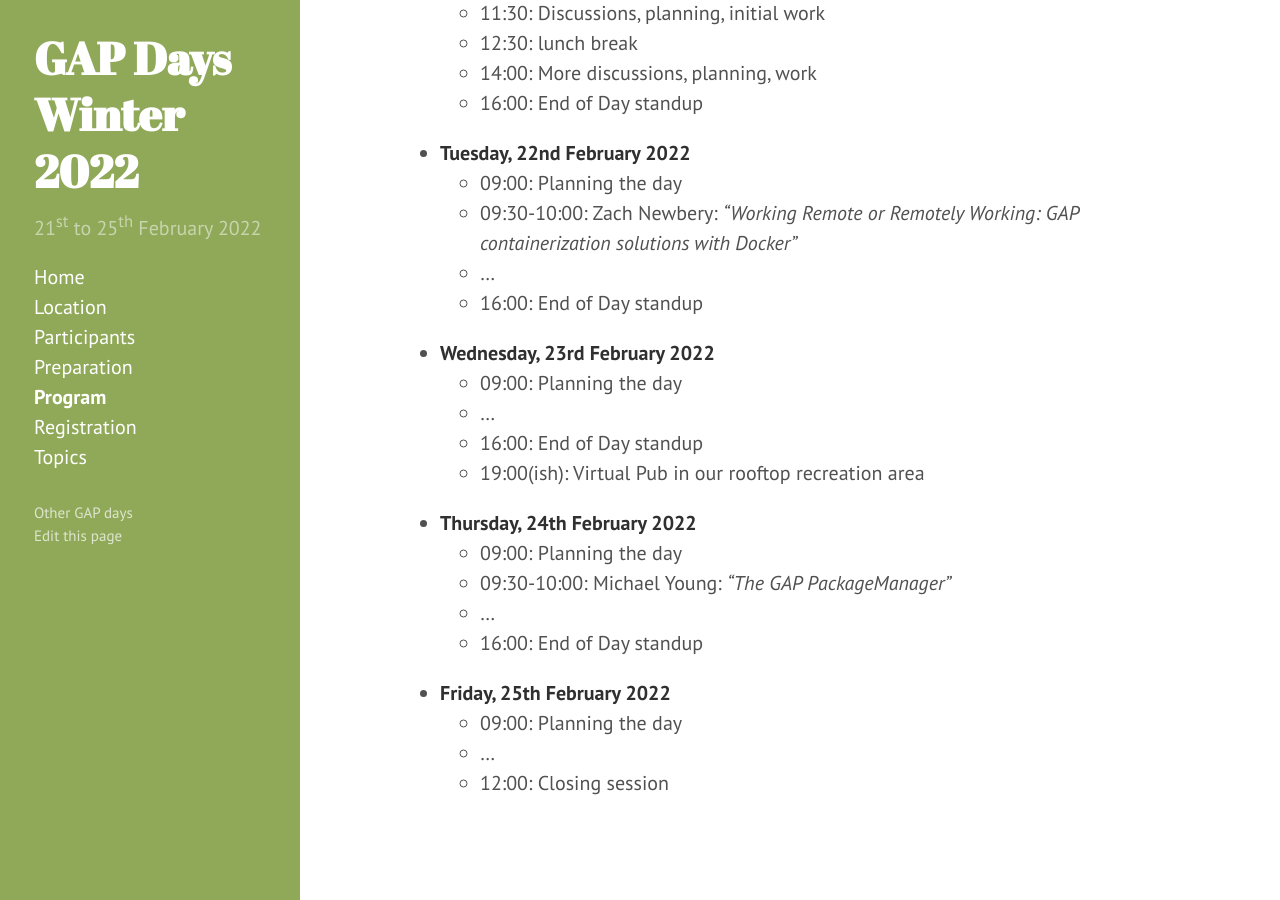
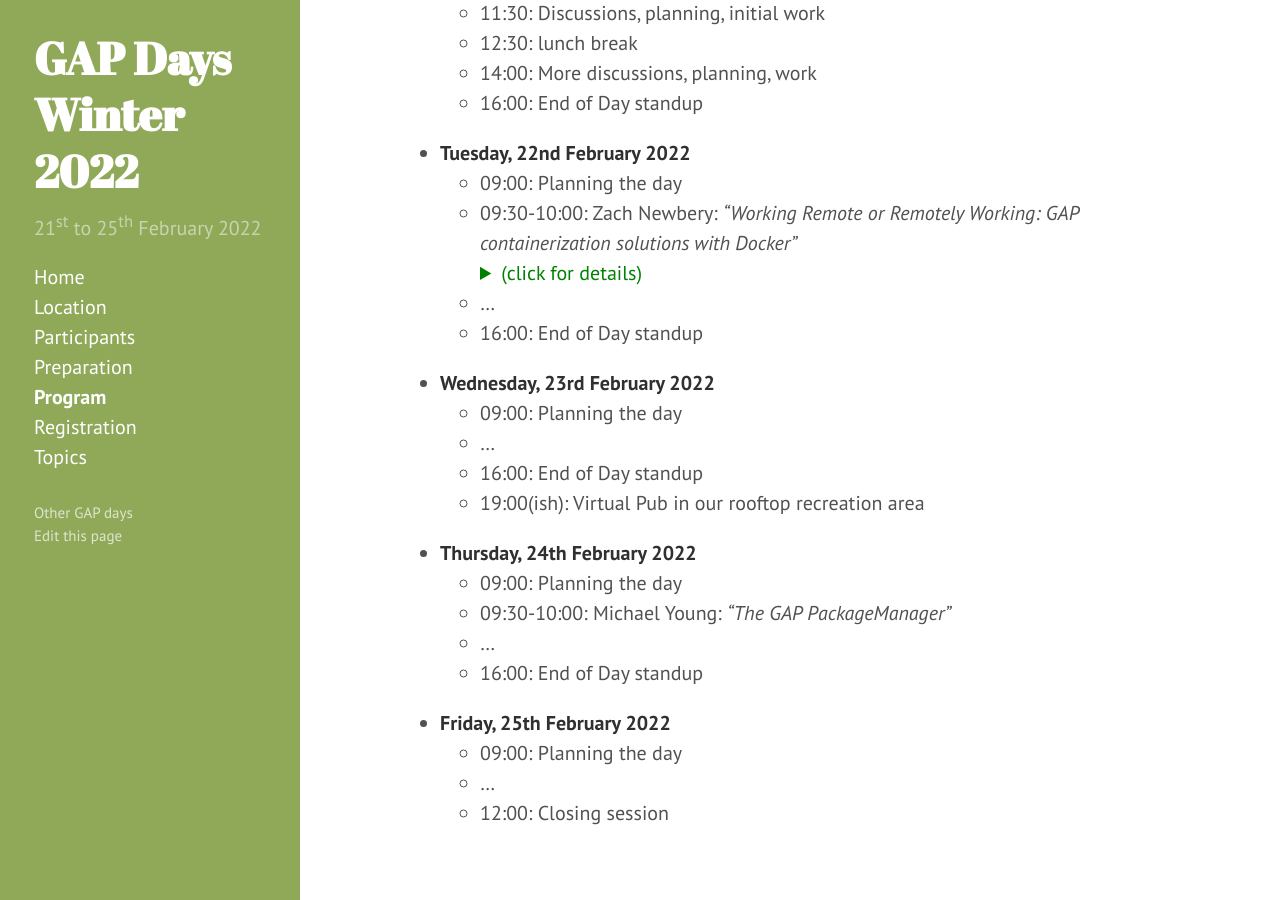
Before and after one commit to gapdays/gapdays2022-winter, a Jekyll site: the page built from program.md, in a window 1280 px wide and 900 px high, scrolled down 777 px. Built offline with Jekyll 4.4.1, drawn with Linux system fonts in a browser that asks for light colours.

Commit message:
Add abstract

```diff
--- a/program.md
+++ b/program.md
@@ -51,6 +51,17 @@ Feel free to [suggest edits for this page](https://github.com/gapdays/gapdays202
 - **Tuesday, 22nd February 2022**
   - 09:00: Planning the day
   - 09:30-10:00: Zach Newbery: *"Working Remote or Remotely Working: GAP containerization solutions with Docker"*
+    <details>
+    <summary style="color: green;">(click for details)</summary>
+    <blockquote><small>
+    This talk aims to provide a brief overview of what containerization
+    is, and the types of advantages one can gain from using it. We'll
+    discuss how to use GAP's Docker images, create/upload your own
+    images, and collaborate on programs through Docker containers on
+    Deepnote.
+    </small>
+    </blockquote>
+    </details>
   - ...
   - 16:00: End of Day standup
 - **Wednesday, 23rd February 2022**
```
